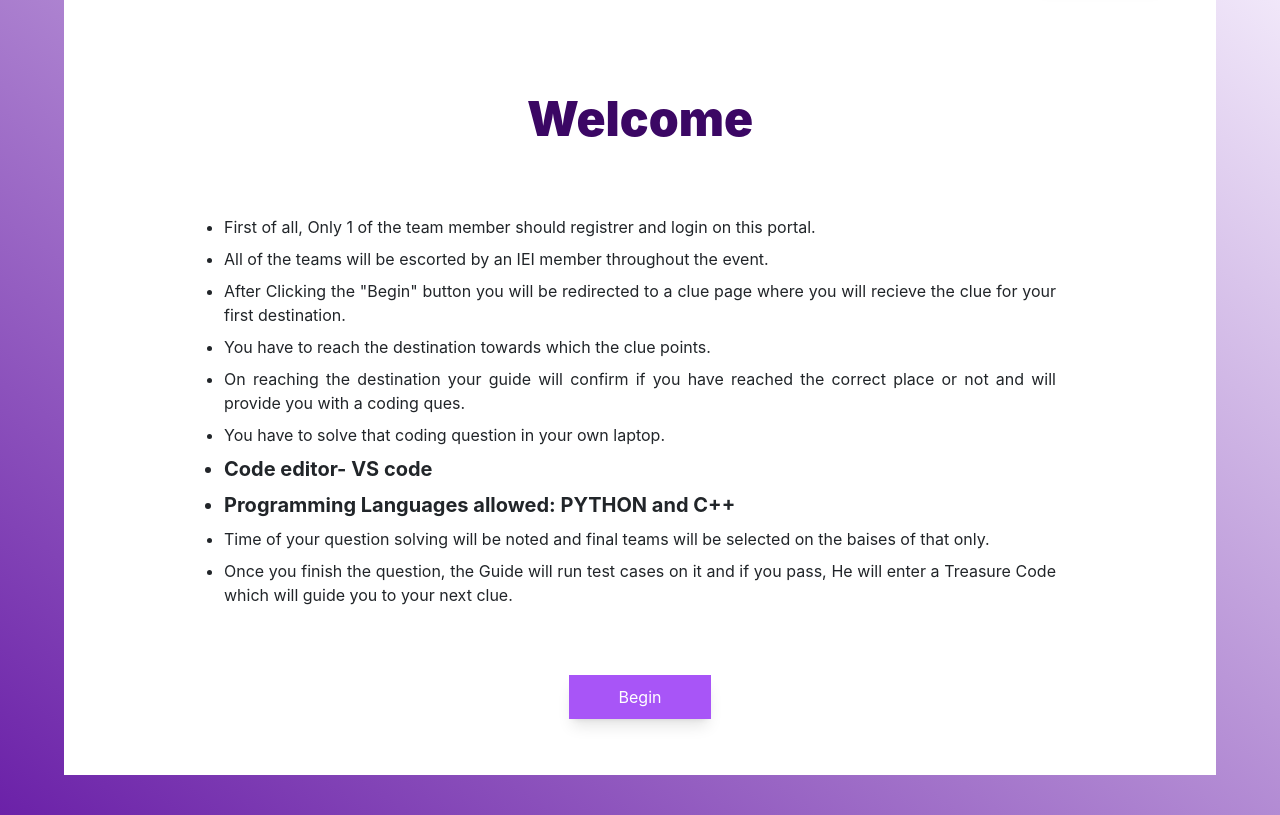
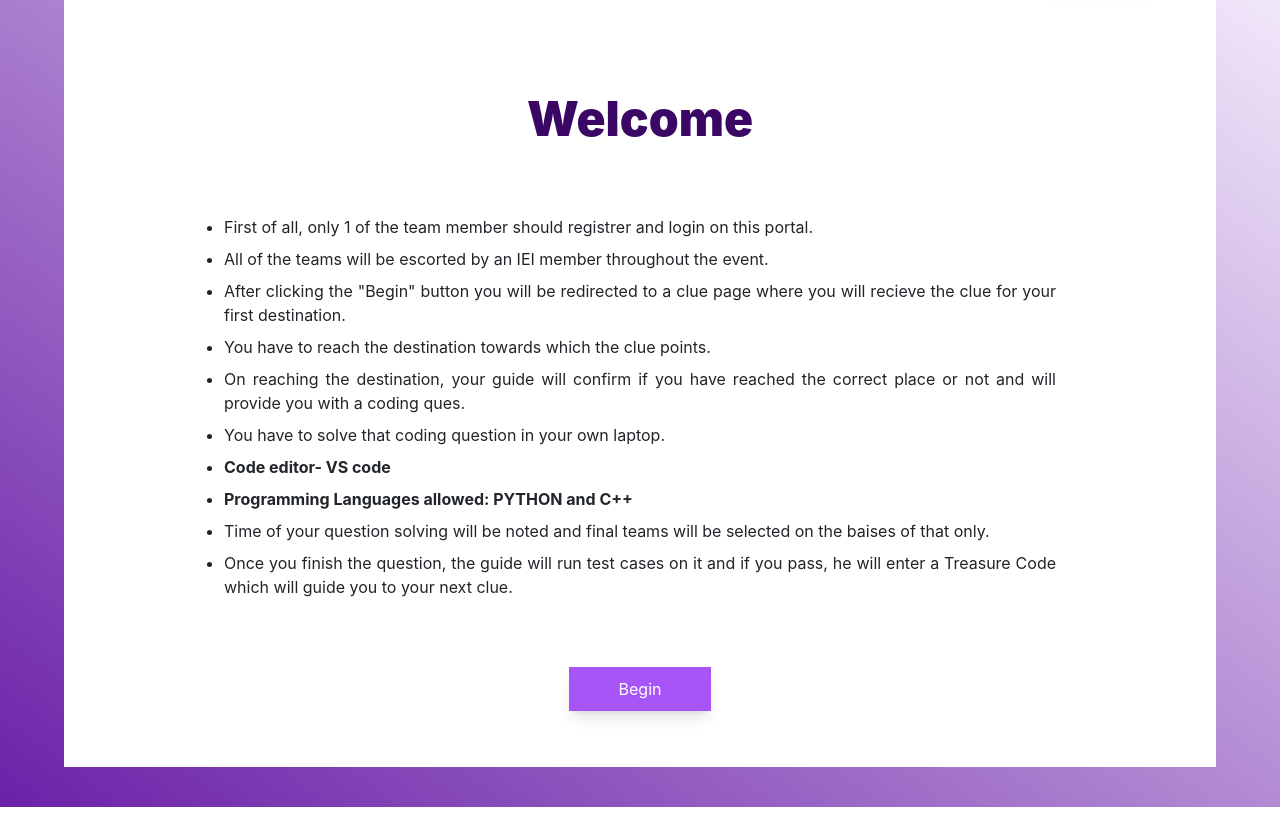
Before and after one commit to AdheeshVerma/EventPlat, a Django app: page /welcome in a window 1280 px wide. Shown: the part 122-937 px from the top of the page. Run offline with Django 5.2, Linux system fonts and the light colour scheme; some libraries are stand-ins or nearby versions.

Commit message:
Update actual_welcome.html

```diff
--- a/templates/actual_welcome.html
+++ b/templates/actual_welcome.html
@@ -10,25 +10,25 @@
                 <!-- Instructions -->
                 <div class="mt-16 mb-10">
                     <ul class="text-sm lg:text-base px-10 lg:px-40 text-justify lg:text-pretty list-disc">
-                        <li class="mt-2">First of all, Only 1 of the team member should registrer and login on this
+                        <li class="mt-2">First of all, only 1 of the team member should registrer and login on this
                             portal.</li>
                         <li class="mt-2">All of the teams will be escorted by an IEI member throughout the event.</li>
-                        <li class="mt-2">After Clicking the "Begin" button you will be redirected to a clue page where you
+                        <li class="mt-2">After clicking the "Begin" button you will be redirected to a clue page where you
                             will recieve the
                             clue for your first destination.</li>
                         <li class="mt-2">You have to reach the destination towards which the clue points.</li>
-                        <li class="mt-2">On reaching the destination your guide will confirm if you have reached
+                        <li class="mt-2">On reaching the destination, your guide will confirm if you have reached
                             the correct place
                             or not and will provide you with a coding ques.</li>
                         <li class="mt-2">You have to solve that coding question in your own laptop.</li>
-                        <li class="mt-2 text-base lg:text-xl font-bold">Code editor- VS code</li>
-                        <li class="mt-2 text-base lg:text-xl font-bold ">Programming Languages allowed: PYTHON and C++
+                        <li class="mt-2"><b>Code editor- VS code</b></li>
+                        <li class="mt-2"><b>Programming Languages allowed: PYTHON and C++</b>
                         </li>
                         <li class="mt-2">Time of your question solving will be noted and final teams will be selected on
                             the baises of
                             that only.</li>
-                        <li class="mt-2">Once you finish the question, the Guide will run test cases on it and if you
-                            pass, He will enter
+                        <li class="mt-2">Once you finish the question, the guide will run test cases on it and if you
+                            pass, he will enter
                             a Treasure Code which will guide you to your next clue.</li>
                     </ul>
                 </div>
```
